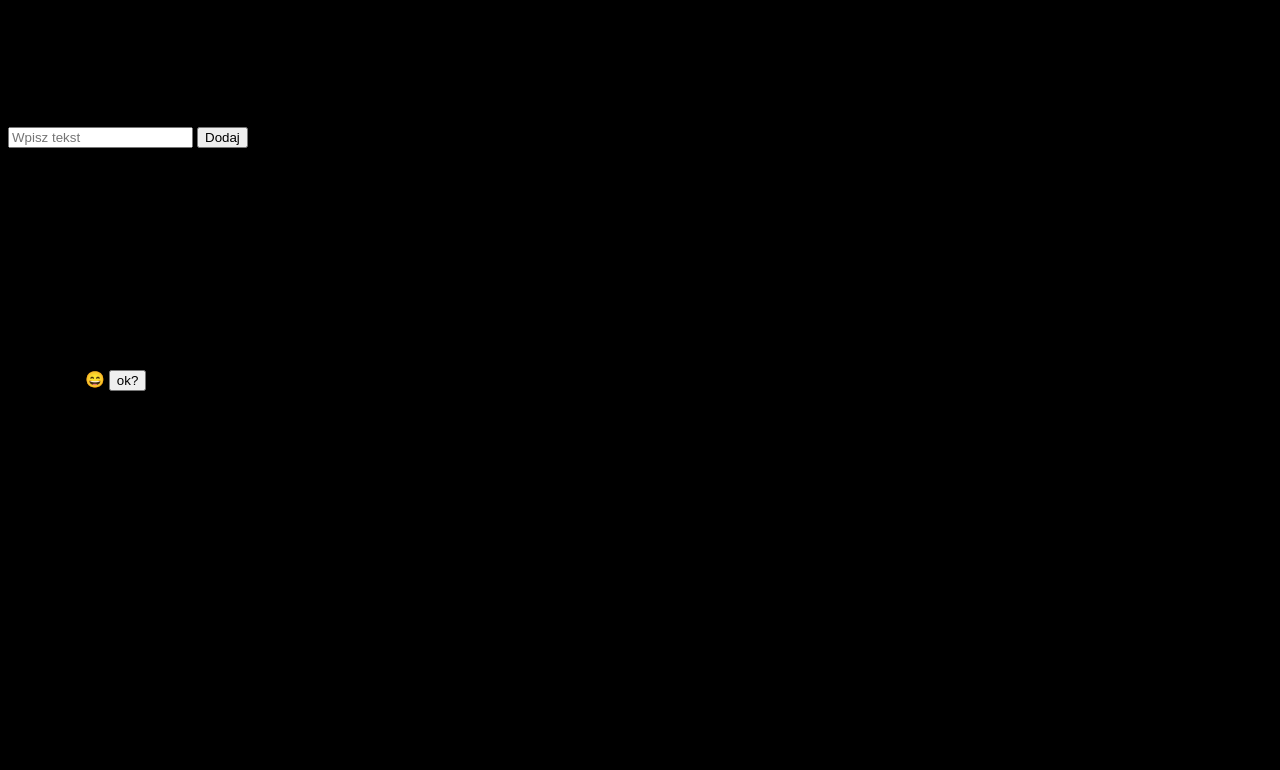
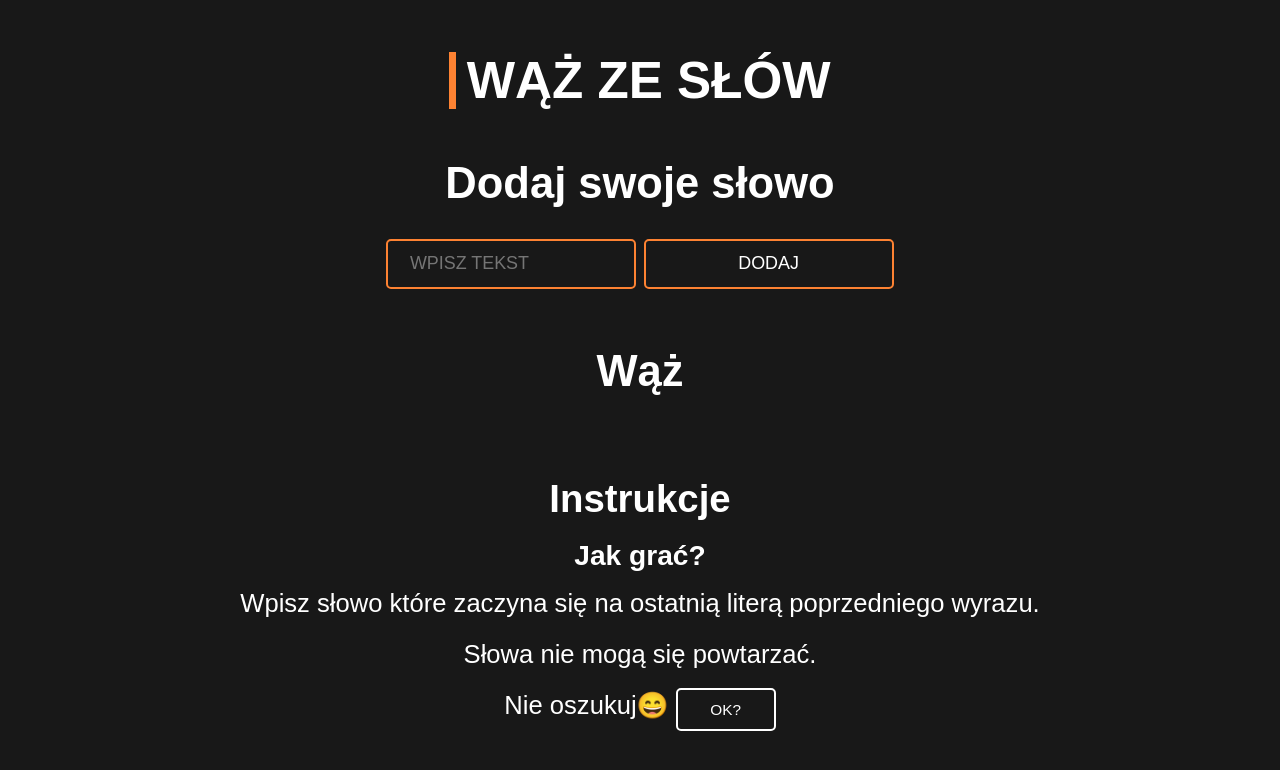
Before and after one commit to piterbx/snake_of_words, a website built with webpack: page src/template.html in a window 1280 px wide. Built offline with nearby package versions, Linux system fonts and the light colour scheme.

Commit message:
styles in scss added

```diff
--- /dev/null
+++ b/src/scss/_colors.scss
@@ -0,0 +1,4 @@
+$light: #fff;
+$dark: #181818;
+$blue: royalblue;
+$orange: #fd8232;
--- a/src/scss/main.scss
+++ b/src/scss/main.scss
@@ -1,5 +1,167 @@
-$c: black;
+@use "colors"as c;
+
+*,
+*::after,
+*::before {
+    box-sizing: border-box;
+    margin: 0;
+    padding: 0;
+}
+
+*::selection {
+    background-color: c.$blue;
+    color: c.$light;
+}
+
+*:focus {
+    outline: 0;
+    border-color: c.$blue !important;
+}
+
+:root {
+    font-size: 1.6rem;
+    scroll-behavior: smooth;
+}
 
 body {
-    background-color: $c;
+    font-family: 'Commissioner', sans-serif;
+    background-color: c.$dark;
+    color: c.$light;
 }
+
+.wrapper {
+    width: 80%;
+    max-width: 1920px;
+    margin: 1.5rem auto;
+    padding: .4rem;
+    text-align: center;
+}
+
+.btn {
+    position: relative;
+    cursor: pointer;
+    margin-left: 5px;
+    overflow: hidden;
+    z-index: 0;
+
+    &::before {
+        position: absolute;
+        content: '';
+        top: 0;
+        left: -80px;
+        width: 50px;
+        height: 150%;
+        background-image: linear-gradient(-90deg, rgba(255, 255, 255, 0.3), rgba(255, 255, 255, 0));
+        transition: transform .45s ease;
+        z-index: -1;
+    }
+
+    &:hover::before {
+        transform: translateX(650%);
+    }
+}
+
+.special {
+    width: 100%;
+    max-width: 250px;
+    margin: 1em 0 0 0;
+    padding: .7em 1.2em;
+    border: 2px solid c.$orange;
+    border-radius: 5px;
+    font-size: .6rem;
+    background: none;
+    color: c.$light;
+    text-transform: uppercase;
+}
+
+.header h1 {
+    width: 100%;
+    margin: 2rem auto 0 auto;
+    text-align: center;
+    font-size: 1.3rem;
+    text-transform: uppercase;
+
+    &::before {
+        content: '';
+        height: 100%;
+        border-left: .3rem solid c.$orange;
+        padding-right: .4rem;
+    }
+}
+
+.input-area {
+    margin: 1rem 0;
+
+    &__title {
+        font-size: 1.1rem;
+        padding-bottom: .5rem;
+    }
+}
+
+.results {
+    margin: 1em 0;
+
+    &__heading {
+        font-size: 1.3rem;
+        margin-bottom: .5em;
+    }
+
+    &__snake {
+        text-transform: uppercase;
+        word-break: break-all;
+        letter-spacing: 2px;
+
+        span {
+            color: c.$orange;
+            font-weight: bold;
+            font-size: 1.2rem;
+        }
+    }
+}
+
+.instructions {
+    &__heading {
+        margin-bottom: .5em;
+    }
+
+    &__title {
+        font-size: 1.1rem;
+        margin: 0.2em 0;
+    }
+
+    p {
+        line-height: 2rem;
+    }
+
+    .btn {
+        margin: .5em 0;
+        border-color: c.$light;
+        max-width: 100px;
+
+        &:hover {
+            border-color: c.$blue;
+        }
+    }
+}
+
+@media (min-width: 576px) {
+    .header h1 {
+        font-size: 2rem;
+    }
+
+    .input-area {
+        &__title {
+            font-size: 1.7rem;
+        }
+
+        .special {
+            font-size: .7rem;
+        }
+    }
+
+    .results {
+        &__heading {
+            font-size: 1.7rem;
+        }
+    }
+}
```
